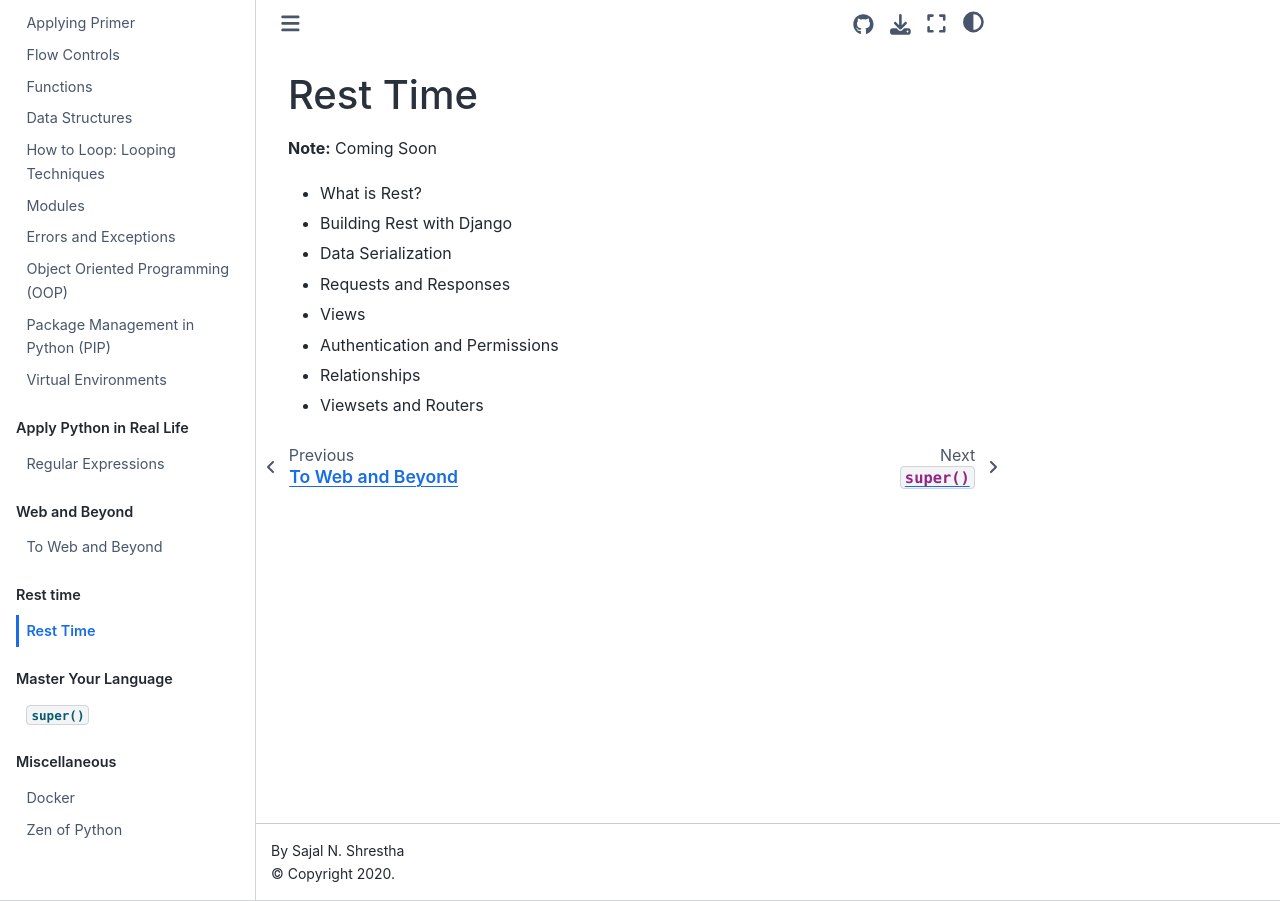
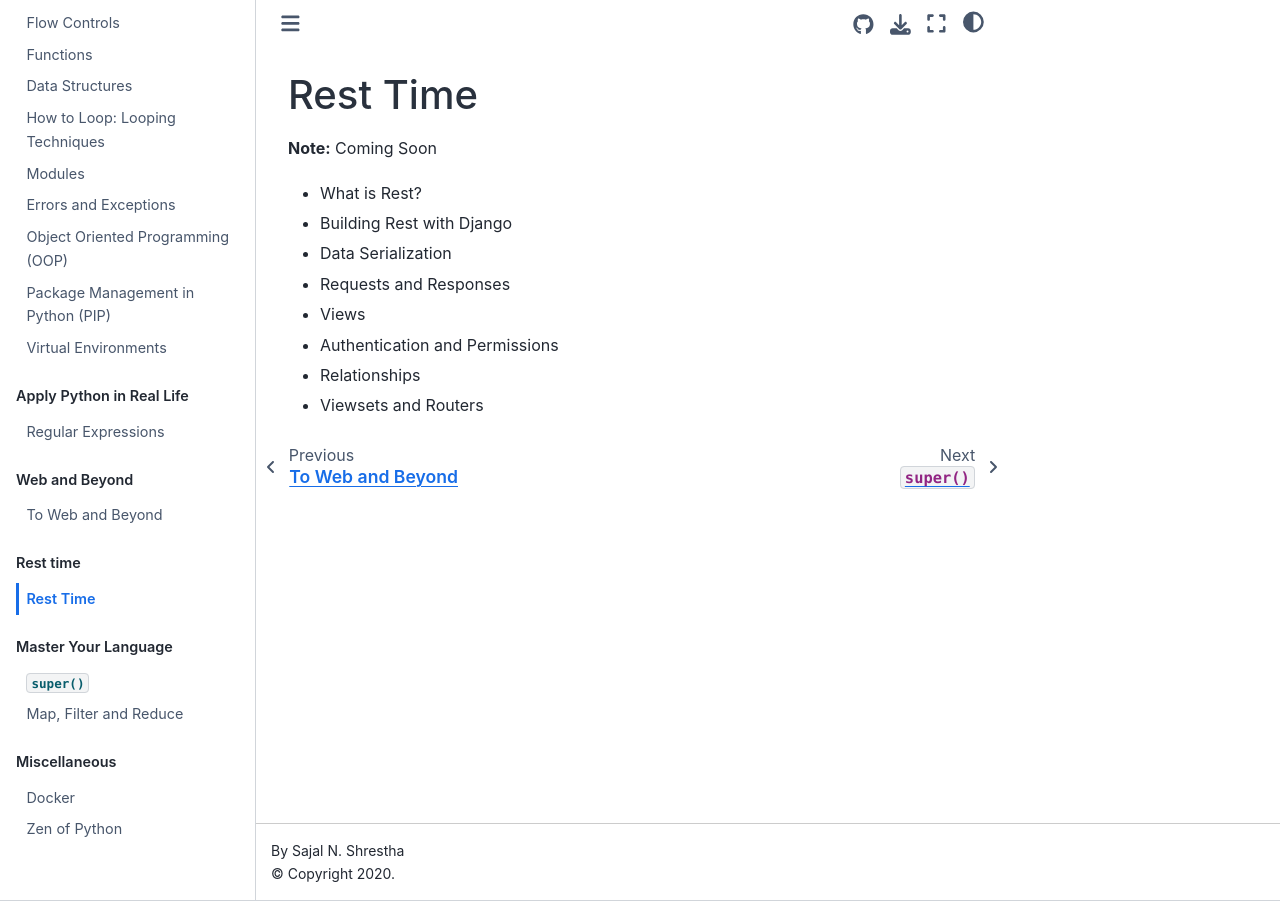
Before and after one commit to sajalshres/python-e2e-book, a Jupyter Book: the page built from book/rest-time/README.md, in a window 1280 px wide. Built offline with Jupyter Book 1.0.4 settings and Sphinx 7.4.7 and the Sphinx Book theme 1.1.4, drawn with Linux system fonts in a browser that asks for light colours; pages that are not in the unit, such as notebooks, are missing from menus.

Commit message:
updated toc

```diff
--- a/book/_toc.yml
+++ b/book/_toc.yml
@@ -30,6 +30,7 @@
 - part: Master Your Language
   chapters:
     - file: master-your-language/super/notebook.ipynb
+    - file: master-your-language/map-filter-reduce/notebook.ipynb
 
 - part: Coding Challenges
   chapters:
```
